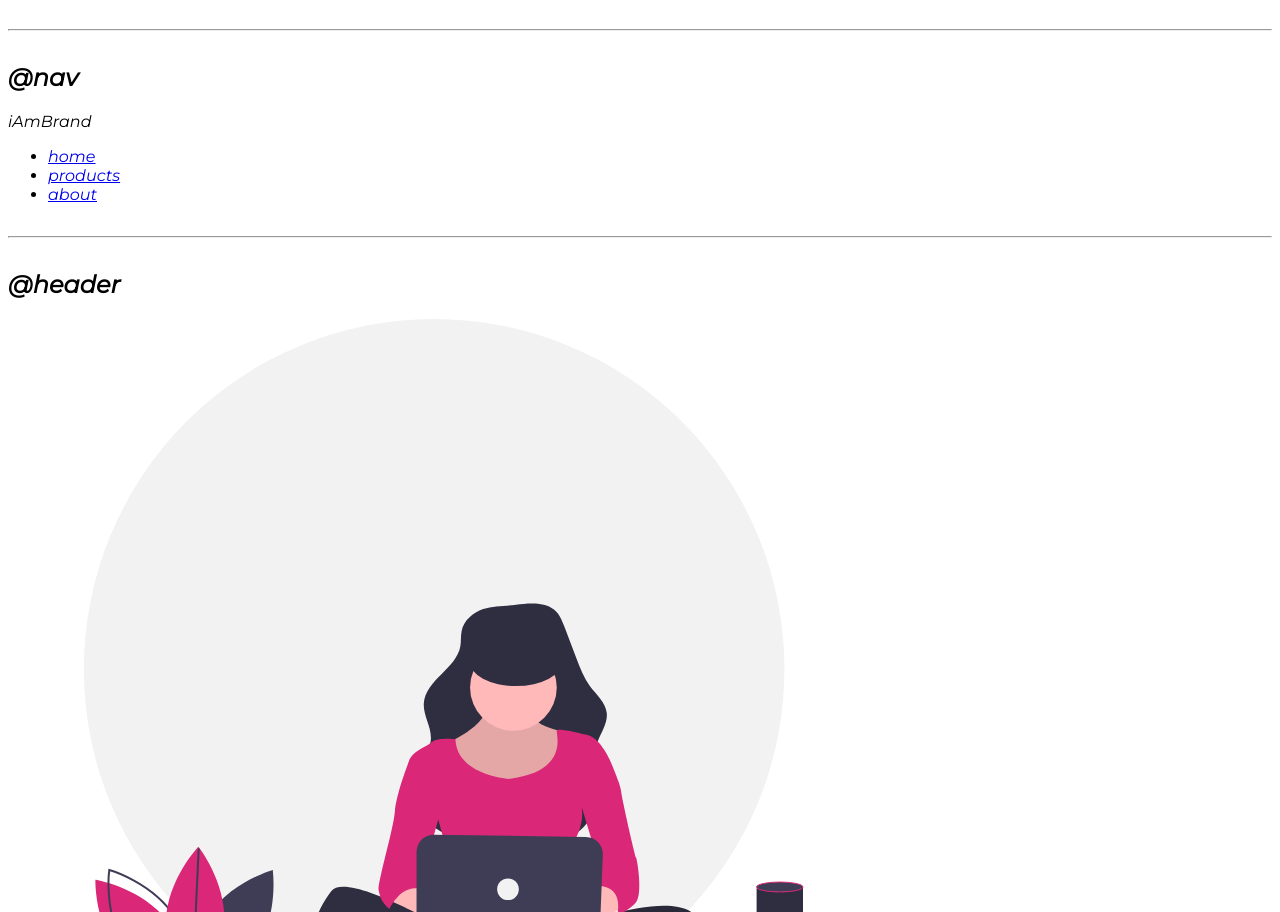
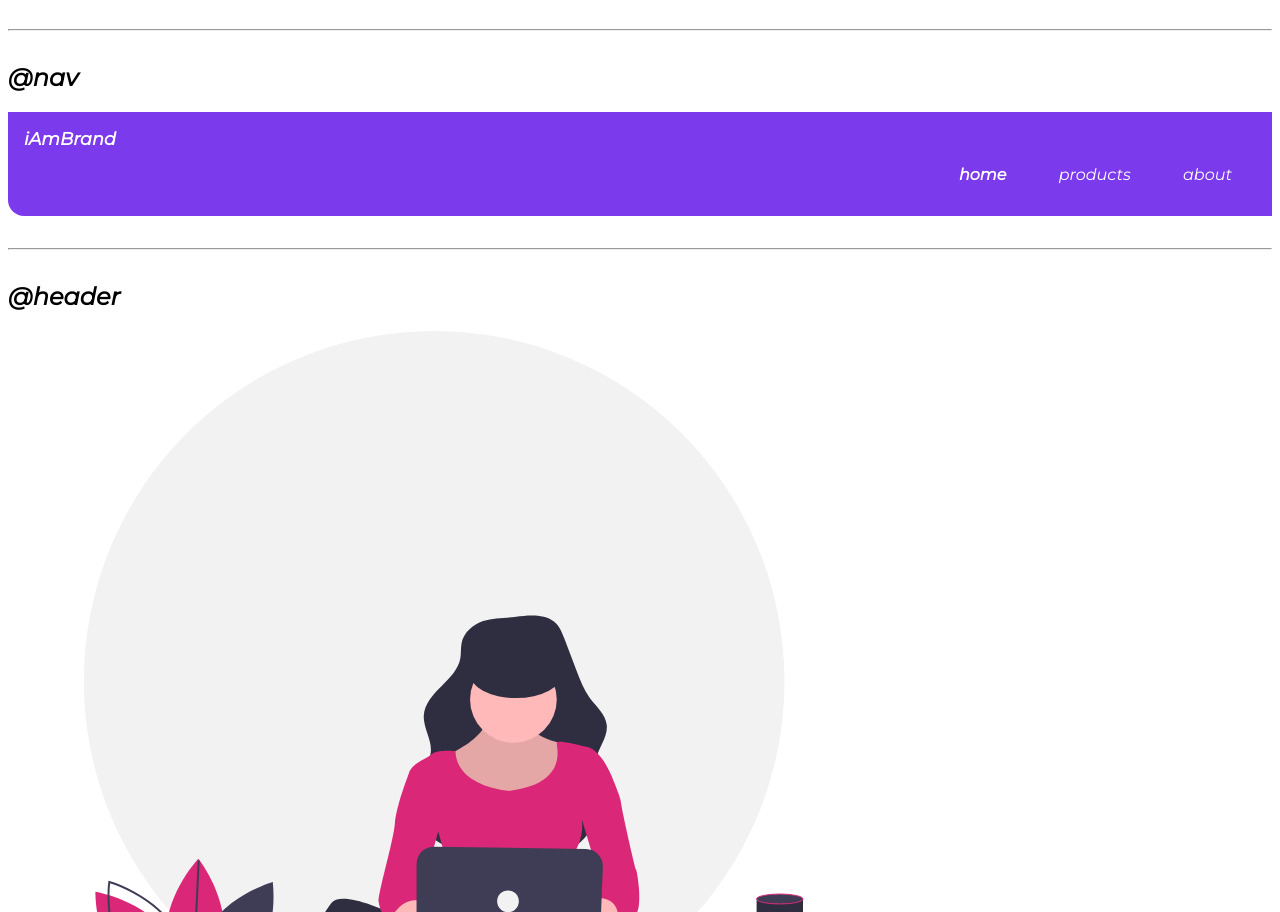
Before and after one commit to shivanisawant312/Mywebsite-Shivani, a plain HTML site: page index.html in a window 1280 px wide. Shown: the part 1291-2203 px from the top of the page. Drawn offline with Linux system fonts and the light colour scheme.

Commit message:
navigation

```diff
--- a/index.html
+++ b/index.html
@@ -90,17 +90,17 @@
 
        <hr>
        <h2>@nav</h2> <!--navigate to that page we click on that-->
-       <nav>
-           <div>iAmBrand</div>
-           <ul>
-               <li>
-                   <a href="/">home</a>
+       <nav class="navigation container">
+           <div class="nav-brand">iAmBrand</div>
+           <ul class="list-non-bullet nav-pills">
+               <li class="list-item-inline">
+                   <a class="link link-active" href="/">home</a>
                </li>
-               <li>
-                <a href="/">products</a>
+               <li class="list-item-inline">
+                <a class="link" href="/">products</a>
             </li>
-            <li>
-                <a href="/">about</a>
+            <li class="list-item-inline">
+                <a class="link" href="/">about</a>
             </li>
            </ul>
        </nav>
--- a/styles.css
+++ b/styles.css
@@ -72,3 +72,27 @@ hr{
     display: inline;
     padding: 0rem 0.5rem;
 }
+
+/**navigation**/
+.navigation{
+    background-color: var(--primary-color);
+    color: white;
+    padding: 1rem;
+    border-bottom-left-radius: 1rem;
+}
+.navigation .nav-brand{
+    font-weight: bold;
+    font-size: 1.1rem;
+}
+.navigation .nav-pills{
+    text-align: right;
+}
+
+
+.navigation .link{
+    color:white;
+}
+
+.navigation .link-active{
+    font-weight: bold;
+}
```
